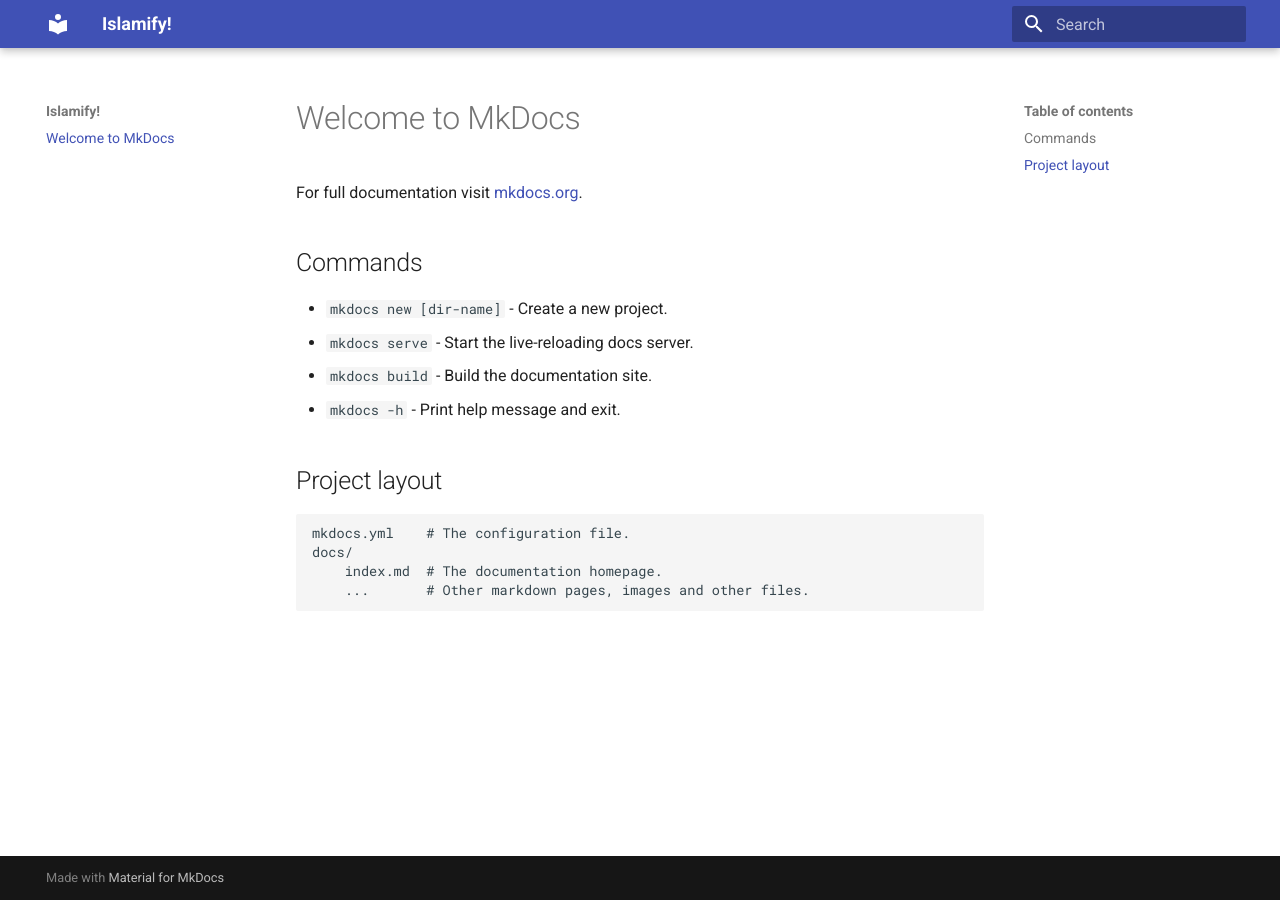
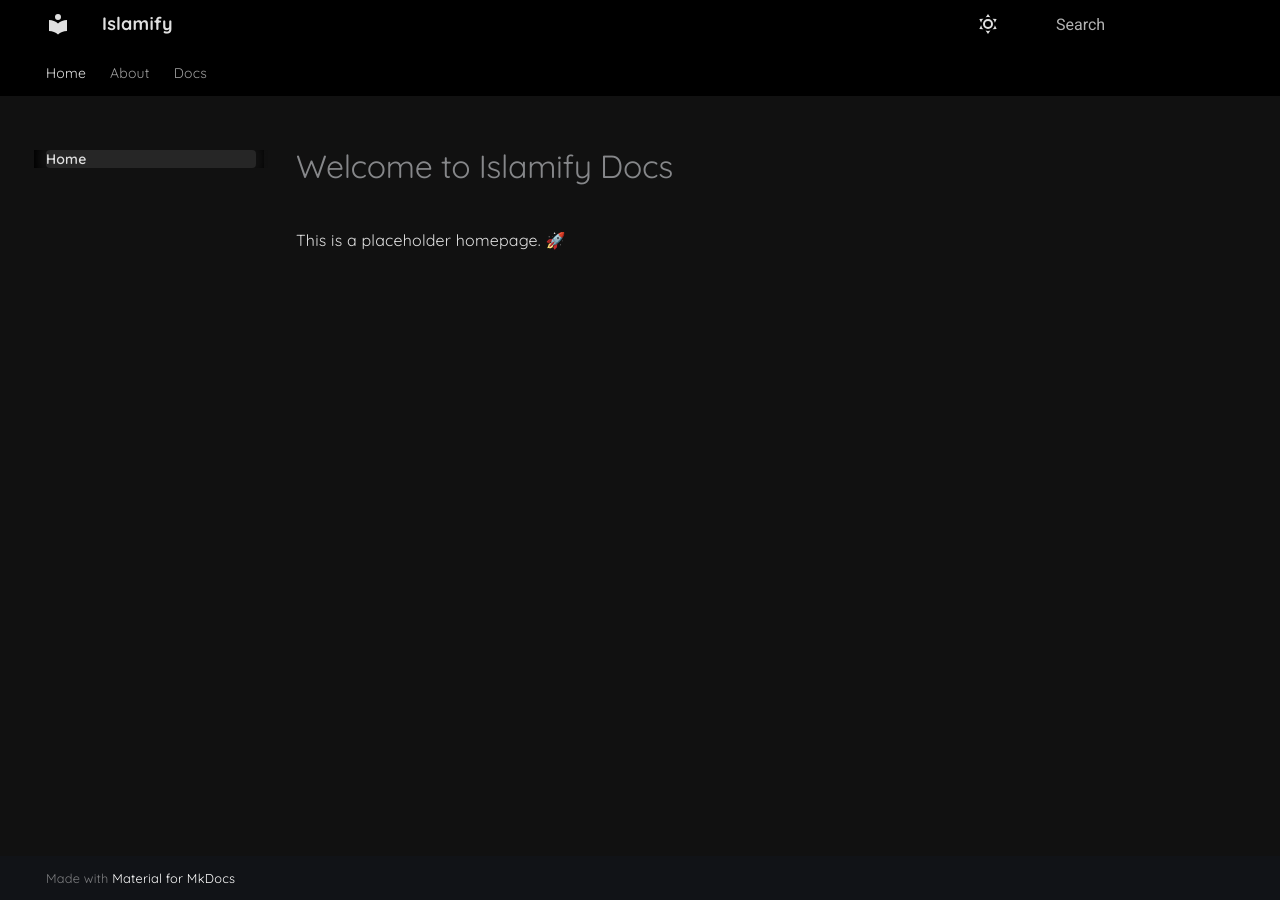
Before and after one commit to islamify/Islamify.github.io, an MkDocs documentation site: the page built from docs/index.md, in a window 1280 px wide. Built offline with MkDocs 1.6.1 and Material for MkDocs 9.7.7, drawn with Linux system fonts in a browser that asks for light colours.

Commit message:
Update design, typography, and print styles

```diff
--- a/docs/index.md
+++ b/docs/index.md
@@ -1,17 +1,3 @@
-# Welcome to MkDocs
+# Welcome to Islamify Docs
 
-For full documentation visit [mkdocs.org](https://www.mkdocs.org).
-
-## Commands
-
-* `mkdocs new [dir-name]` - Create a new project.
-* `mkdocs serve` - Start the live-reloading docs server.
-* `mkdocs build` - Build the documentation site.
-* `mkdocs -h` - Print help message and exit.
-
-## Project layout
-
-    mkdocs.yml    # The configuration file.
-    docs/
-        index.md  # The documentation homepage.
-        ...       # Other markdown pages, images and other files.
+This is a placeholder homepage. 🚀
--- /dev/null
+++ b/docs/stylesheets/extra.css
@@ -0,0 +1,174 @@
+/* --------------------------------------------------------
+   Islamify - Extra CSS
+   Structure handled in mkdocs.yml
+   Design handled here only
+   -------------------------------------------------------- */
+
+/* 1. Import fonts */
+@import url('https://fonts.googleapis.com/css2?family=Quicksand:wght@400;500;600;700&family=Fira+Code:wght@400;500;600&display=swap');
+
+/* 2. Base typography */
+body,
+.md-typeset,
+.md-header,
+.md-nav,
+.md-footer {
+  font-family: 'Quicksand', sans-serif;
+  font-weight: 400;
+  letter-spacing: 0.2px;
+}
+
+/* Headings */
+h1, h2, h3, h4, h5, h6 {
+  font-family: 'Quicksand', sans-serif;
+  font-weight: 600;
+  letter-spacing: 0.3px;
+}
+
+/* Code blocks */
+code, pre, kbd {
+  font-family: 'Fira Code', monospace;
+  font-size: 0.9em;
+}
+
+/* 3. Remove transitions for instant toggle */
+:root {
+  --md-transition-duration: 0s !important;
+}
+* {
+  transition: none !important;
+}
+
+/* 4. Light mode palette (clean, newspaper style) */
+[data-md-color-scheme="default"] {
+  --md-default-bg-color: #f7f7f7;
+  --md-default-fg-color: #222222;
+  --md-code-bg-color: #eeeeee;
+  --md-accent-fg-color: #000000;
+
+  /* Header/Nav/Footer */
+  --md-primary-fg-color: #000000;
+  --md-primary-bg-color: #ffffff;
+
+  /* Navigation colors */
+  --nav-hover-bg: rgba(0,0,0,0.05);
+  --nav-active-bg: rgba(0,0,0,0.1);
+
+  /* Footer */
+  --footer-bg: #eaeaea;
+  --footer-fg: #111111;
+  --footer-link: #000000;
+  --footer-link-hover: #333333;
+}
+
+/* 5. Dark mode palette (easy on eyes) */
+[data-md-color-scheme="slate"] {
+  --md-default-bg-color: #111111;
+  --md-default-fg-color: #e0e0e0;
+  --md-code-bg-color: #1a1a1a;
+  --md-accent-fg-color: #ffffff;
+
+  /* Header/Nav/Footer */
+  --md-primary-fg-color: #e0e0e0;
+  --md-primary-bg-color: #000000;
+
+  /* Navigation colors */
+  --nav-hover-bg: rgba(255,255,255,0.08);
+  --nav-active-bg: rgba(255,255,255,0.15);
+
+  /* Footer */
+  --footer-bg: #1a1a1a;
+  --footer-fg: #eeeeee;
+  --footer-link: #ffffff;
+  --footer-link-hover: #cccccc;
+}
+
+/* 6. Navigation + Header adjustments */
+.md-header, .md-tabs, .md-nav {
+  background-color: var(--md-primary-bg-color) !important;
+  color: var(--md-primary-fg-color) !important;
+}
+
+.md-header__title, .md-tabs__link, .md-nav__title {
+  color: var(--md-primary-fg-color) !important;
+}
+
+/* 7. Links */
+
+/* Body/content links (newspaper style) */
+.md-typeset a {
+  color: inherit !important;
+  text-decoration: underline !important;
+}
+.md-typeset a:visited {
+  color: inherit !important;
+}
+.md-typeset a:hover {
+  text-decoration: none !important;
+}
+
+/* Navigation & footer links (no underline, clearer active state) */
+.md-nav a,
+.md-footer a {
+  color: inherit !important;
+  text-decoration: none !important;
+}
+.md-nav a:hover,
+.md-footer a:hover {
+  color: var(--md-accent-fg-color) !important;
+}
+
+/* Active/current nav item highlight */
+.md-nav__link:hover {
+  background-color: var(--nav-hover-bg) !important;
+  border-radius: 4px;
+}
+.md-nav__link--active {
+  background-color: var(--nav-active-bg) !important;
+  border-radius: 4px;
+  font-weight: 600;
+}
+
+/* ============================
+   Footer styling
+   ============================ */
+.md-footer {
+  background-color: var(--footer-bg) !important;
+  color: var(--footer-fg) !important;
+}
+
+.md-footer a {
+  color: var(--footer-link) !important;
+  text-decoration: underline;
+}
+.md-footer a:hover {
+  color: var(--footer-link-hover) !important;
+}
+
+/* ============================
+   Print styles
+   ============================ */
+@media print {
+  body {
+    background: #ffffff !important;
+    color: #000000 !important;
+    font-family: 'Quicksand', sans-serif;
+  }
+
+  .md-header,
+  .md-footer,
+  .md-tabs,
+  .md-nav {
+    display: none !important; /* hide nav/header/footer when printing */
+  }
+
+  a {
+    color: #000000 !important;
+    text-decoration: underline !important;
+  }
+
+  code, pre {
+    background: #f5f5f5 !important;
+    color: #000000 !important;
+  }
+}
--- a/mkdocs.yml
+++ b/mkdocs.yml
@@ -1,3 +1,40 @@
-site_name: Islamify!
+site_name: Islamify
+site_url: https://islamify.github.io/
+
 theme:
   name: material
+  features:
+    - navigation.tabs
+    - navigation.top
+    - navigation.sections
+    - content.code.copy
+    - content.action.edit
+    - toc.integrate
+    - search.suggest
+    - search.highlight
+    - search.share
+    - navigation.instant
+
+  # Keep only two schemes so Material shows the built-in toggle.
+  # Placing slate first makes dark the default (Material uses the first palette entry
+  # when multiple palettes are provided). See notes below. :contentReference[oaicite:1]{index=1}
+  palette:
+    - scheme: slate
+      toggle:
+        icon: material/weather-sunny
+        name: Switch to light mode
+    - scheme: default
+      toggle:
+        icon: material/weather-night
+        name: Switch to dark mode
+
+extra_css:
+  - stylesheets/extra.css   # all appearance rules live here
+  - https://fonts.googleapis.com/css2?family=Quicksand:wght@400;500;600;700&display=swap
+
+nav:
+  - Home: index.md
+  - About: about.md
+  - Docs:
+      - Getting Started: docs/getting-started.md
+      - Features: docs/features.md
```
Also changed, not shown: docs/javascripts/palette.js (added, +51 -0 lines), docs/about.md (added), docs/docs/features.md (added), docs/docs/getting-started.md (added).
